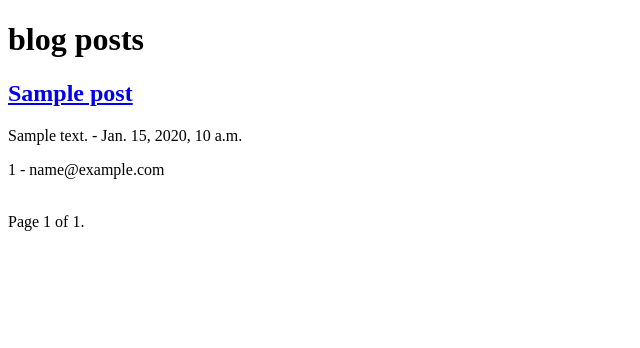
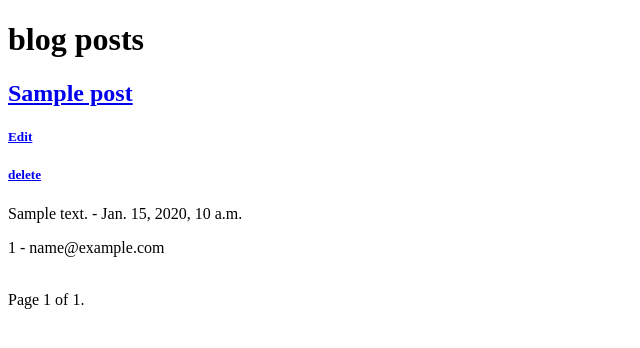
Before and after one commit to MohsenHRad/Django-Advance-Blog, a Django app: page /blog/post/ in a window 1280 px wide. Shown: the top 348 px of the page, without its empty margins (0-640 px from the left). Run offline with Django 5.2, Linux system fonts and the light colour scheme; a user stored in the database is signed in; tables that the repository leaves empty hold one stand-in row (values such as "Sample post").

Commit message:
create and config templates for each view

```diff
--- a/core/templates/blog/post_list.html
+++ b/core/templates/blog/post_list.html
@@ -9,6 +9,12 @@
 {% for post in posts %}
     <div>
         <a href="{% url 'blog:post-detail' pk=post.id %}"><h2>{{ post.title }}</h2></a>
+        <a href="{% url 'blog:post-edit' pk=post.id %}">
+            <h5>Edit</h5>
+        </a>
+        <a href="{% url 'blog:post-delete' pk=post.id %}">
+            <h5>delete</h5>
+        </a>
         <p>{{ post.content }} - {{ post.created_date }}</p>
         <p>{{ post.id }} - {{ post.author }}</p>
     </div>
```
Also changed, not shown: core/blog/forms.py (added, +13 -0 lines), core/templates/blog/post_form.html (+6 -3 lines), core/templates/registration/login.html (+8 -3 lines).
